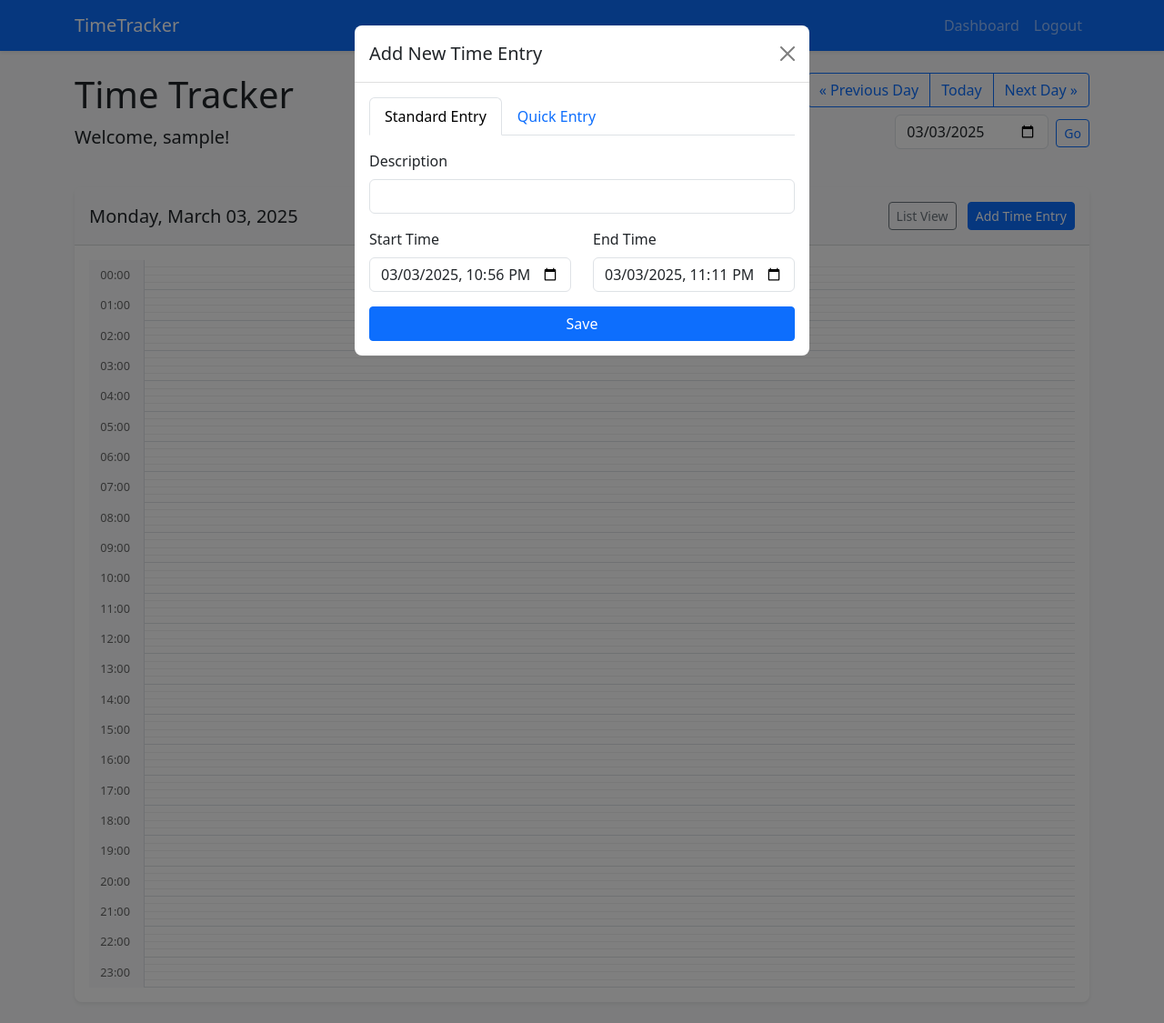
After one commit to saltKonstantin/timetracker, a Flask app: page /timeline in a window 1280 px wide, after a click on "Add Time Entry". The commit adds this page. Shown: the top 1125 px of the page at 91% size. Run offline with Flask 3, Linux system fonts and the light colour scheme; the visitor is signed in with stand-in values (Sample User, id 1); data that the repository does not hold is empty; some libraries are stand-ins or nearby versions.

Commit message:
Added timeline feature

```diff
--- a/routes/time_entries.py
+++ b/routes/time_entries.py
@@ -39,6 +39,46 @@ def dashboard():
     return render_template(
         'time_entries/dashboard.html',
         title='Time Tracker',
+        entries=entries,
+        selected_date=selected_date,
+        entry_form=entry_form,
+        quick_form=quick_form,
+        timedelta=timedelta
+    )
+
+@entries_bp.route('/timeline')
+@login_required
+def timeline():
+    # Default to today's date
+    date_str = request.args.get('date', datetime.now().strftime('%Y-%m-%d'))
+    try:
+        selected_date = datetime.strptime(date_str, '%Y-%m-%d')
+    except ValueError:
+        selected_date = datetime.now()
+
+    # Get start and end of day
+    start_of_day = datetime.combine(selected_date.date(), datetime.min.time())
+    end_of_day = datetime.combine(selected_date.date(), datetime.max.time())
+
+    # Get entries for the selected day
+    entries = TimeEntry.query.filter_by(user_id=current_user.id).filter(
+        TimeEntry.start_time >= start_of_day,
+        TimeEntry.start_time <= end_of_day
+    ).order_by(TimeEntry.start_time).all()
+
+    # Create forms
+    entry_form = TimeEntryForm()
+    quick_form = QuickEntryForm()
+
+    # Default form values to selected date at current time
+    if not request.method == 'POST':
+        now = datetime.now()
+        entry_form.start_time.data = now
+        entry_form.end_time.data = now + timedelta(minutes=15)
+
+    return render_template(
+        'time_entries/timeline.html',
+        title='Time Tracker - Timeline',
         entries=entries,
         selected_date=selected_date,
         entry_form=entry_form,
--- a/static/css/style.css
+++ b/static/css/style.css
@@ -61,3 +61,95 @@ body {
 .modal-footer {
     border-top: 1px solid rgba(0, 0, 0, 0.125);
 }
+
+/* Timeline View Styles */
+.time-grid-container {
+    display: grid;
+    grid-template-columns: 60px 1fr;
+    height: 800px;
+    overflow-y: auto;
+    position: relative;
+}
+
+.time-labels {
+    grid-column: 1;
+    display: grid;
+    grid-template-rows: repeat(24, 1fr);
+    align-items: center;
+    font-size: 0.8rem;
+    color: #666;
+    text-align: right;
+    padding-right: 10px;
+    position: sticky;
+    left: 0;
+    background: #f8f9fa;
+    z-index: 2;
+}
+
+.time-grid {
+    grid-column: 2;
+    display: grid;
+    grid-template-rows: repeat(96, 1fr);
+    border-left: 1px solid #dee2e6;
+    position: relative;
+}
+
+.time-slot {
+    height: 100%;
+    border-bottom: 1px solid #f0f0f0;
+    cursor: pointer;
+}
+
+.time-slot:nth-child(4n) {
+    border-bottom: 1px solid #dee2e6;
+}
+
+.time-slot:hover {
+    background-color: rgba(13, 110, 253, 0.1);
+}
+
+.time-slot.selected {
+    background-color: rgba(13, 110, 253, 0.3);
+}
+
+#timeEntries {
+    grid-column: 2;
+    grid-row: 1;
+    display: grid;
+    grid-template-rows: repeat(96, 1fr);
+    z-index: 1;
+    position: absolute;
+    width: 100%;
+    height: 100%;
+}
+
+.time-entry {
+    margin-right: 5px;
+    padding: 4px;
+    border-radius: 4px;
+    overflow: hidden;
+    cursor: pointer;
+    box-shadow: 0 1px 3px rgba(0,0,0,0.1);
+    z-index: 3;
+}
+
+.time-entry:hover {
+    box-shadow: 0 2px 5px rgba(0,0,0,0.2);
+    opacity: 0.9;
+}
+
+.entry-title {
+    font-weight: bold;
+    white-space: nowrap;
+    overflow: hidden;
+    text-overflow: ellipsis;
+}
+
+.entry-time {
+    font-size: 0.75rem;
+    opacity: 0.8;
+}
+
+.hour-label {
+    padding: 5px;
+}
--- /dev/null
+++ b/templates/time_entries/timeline.html
@@ -0,0 +1,446 @@
+{% extends "base.html" %}
+
+{% block title %}Timeline - TimeTracker{% endblock %}
+
+{% block content %}
+<div class="row mb-4">
+    <div class="col-md-6">
+        <h1>Time Tracker</h1>
+        <p class="lead">Welcome, {{ current_user.username }}!</p>
+    </div>
+    <div class="col-md-6 text-md-end">
+        <div class="btn-group">
+            <a href="{{ url_for('entries.timeline', date=(selected_date - timedelta(days=1)).strftime('%Y-%m-%d')) }}" class="btn btn-outline-primary">
+                <span>&laquo; Previous Day</span>
+            </a>
+            <a href="{{ url_for('entries.timeline') }}" class="btn btn-outline-primary">Today</a>
+            <a href="{{ url_for('entries.timeline', date=(selected_date + timedelta(days=1)).strftime('%Y-%m-%d')) }}" class="btn btn-outline-primary">
+                <span>Next Day &raquo;</span>
+            </a>
+        </div>
+    </div>
+</div>
+
+<div class="card">
+    <div class="card-header d-flex justify-content-between align-items-center">
+        <h2 class="h5 mb-0">{{ selected_date.strftime('%A, %B %d, %Y') }}</h2>
+        <div>
+            <a href="{{ url_for('entries.dashboard', date=selected_date.strftime('%Y-%m-%d')) }}" class="btn btn-sm btn-outline-secondary me-2">
+                List View
+            </a>
+            <button type="button" class="btn btn-sm btn-primary" data-bs-toggle="modal" data-bs-target="#newEntryModal">
+                Add Time Entry
+            </button>
+        </div>
+    </div>
+    <div class="card-body">
+        <div class="time-grid-container">
+            <div class="time-labels">
+                {% for hour in range(24) %}
+                <div class="hour-label">{{ "%02d:00"|format(hour) }}</div>
+                {% endfor %}
+            </div>
+            <div class="time-grid" id="timeGrid">
+                {% for hour in range(24) %}
+                    {% for minute in [0, 15, 30, 45] %}
+                        <div class="time-slot"
+                             data-hour="{{ hour }}"
+                             data-minute="{{ minute }}"
+                             data-time="{{ '%02d:%02d'|format(hour, minute) }}">
+                        </div>
+                    {% endfor %}
+                {% endfor %}
+            </div>
+            <div id="timeEntries">
+                <!-- Time entry blocks will be dynamically inserted here by JavaScript -->
+            </div>
+        </div>
+    </div>
+</div>
+
+<!-- Entry Info Modal -->
+<div class="modal fade" id="entryInfoModal" tabindex="-1" aria-labelledby="entryInfoModalLabel" aria-hidden="true">
+    <div class="modal-dialog">
+        <div class="modal-content">
+            <div class="modal-header">
+                <h5 class="modal-title" id="entryInfoModalLabel">Entry Details</h5>
+                <button type="button" class="btn-close" data-bs-dismiss="modal" aria-label="Close"></button>
+            </div>
+            <div class="modal-body">
+                <p><strong>Description:</strong> <span id="entryInfoDescription"></span></p>
+                <p><strong>Start Time:</strong> <span id="entryInfoStartTime"></span></p>
+                <p><strong>End Time:</strong> <span id="entryInfoEndTime"></span></p>
+                <p><strong>Duration:</strong> <span id="entryInfoDuration"></span></p>
+            </div>
+            <div class="modal-footer">
+                <a href="#" id="editEntryLink" class="btn btn-primary">Edit</a>
+                <button type="button" id="deleteEntryBtn" class="btn btn-danger">Delete</button>
+                <button type="button" class="btn btn-secondary" data-bs-dismiss="modal">Close</button>
+            </div>
+        </div>
+    </div>
+</div>
+
+<!-- Delete Confirmation Modal -->
+<div class="modal fade" id="deleteModal" tabindex="-1" aria-labelledby="deleteModalLabel" aria-hidden="true">
+    <div class="modal-dialog">
+        <div class="modal-content">
+            <div class="modal-header">
+                <h5 class="modal-title" id="deleteModalLabel">Confirm Delete</h5>
+                <button type="button" class="btn-close" data-bs-dismiss="modal" aria-label="Close"></button>
+            </div>
+            <div class="modal-body">
+                <p>Are you sure you want to delete the entry "<span id="deleteEntryName"></span>"?</p>
+                <p class="text-danger">This action cannot be undone.</p>
+            </div>
+            <div class="modal-footer">
+                <button type="button" class="btn btn-secondary" data-bs-dismiss="modal">Cancel</button>
+                <form id="deleteForm" method="post" action="">
+                    <button type="submit" class="btn btn-danger">Delete</button>
+                </form>
+            </div>
+        </div>
+    </div>
+</div>
+
+<!-- New Entry Modal (same as in dashboard.html) -->
+<div class="modal fade" id="newEntryModal" tabindex="-1" aria-labelledby="newEntryModalLabel" aria-hidden="true">
+    <div class="modal-dialog">
+        <div class="modal-content">
+            <div class="modal-header">
+                <h5 class="modal-title" id="newEntryModalLabel">Add New Time Entry</h5>
+                <button type="button" class="btn-close" data-bs-dismiss="modal" aria-label="Close"></button>
+            </div>
+            <div class="modal-body">
+                <ul class="nav nav-tabs" id="entryTabs" role="tablist">
+                    <li class="nav-item" role="presentation">
+                        <button class="nav-link active" id="standard-tab" data-bs-toggle="tab"
+                                data-bs-target="#standard" type="button" role="tab"
+                                aria-controls="standard" aria-selected="true">Standard Entry</button>
+                    </li>
+                    <li class="nav-item" role="presentation">
+                        <button class="nav-link" id="quick-tab" data-bs-toggle="tab"
+                                data-bs-target="#quick" type="button" role="tab"
+                                aria-controls="quick" aria-selected="false">Quick Entry</button>
+                    </li>
+                </ul>
+                <div class="tab-content pt-3" id="entryTabsContent">
+                    <div class="tab-pane fade show active" id="standard" role="tabpanel" aria-labelledby="standard-tab">
+                        <form method="post" action="{{ url_for('entries.create_entry') }}">
+                            {{ entry_form.hidden_tag() }}
+                            <div class="mb-3">
+                                {{ entry_form.description.label(class="form-label") }}
+                                {{ entry_form.description(class="form-control") }}
+                                {% for error in entry_form.description.errors %}
+                                    <span class="text-danger">{{ error }}</span>
+                                {% endfor %}
+                            </div>
+                            <div class="row">
+                                <div class="col-md-6 mb-3">
+                                    {{ entry_form.start_time.label(class="form-label") }}
+                                    {{ entry_form.start_time(class="form-control") }}
+                                    {% for error in entry_form.start_time.errors %}
+                                        <span class="text-danger">{{ error }}</span>
+                                    {% endfor %}
+                                </div>
+                                <div class="col-md-6 mb-3">
+                                    {{ entry_form.end_time.label(class="form-label") }}
+                                    {{ entry_form.end_time(class="form-control") }}
+                                    {% for error in entry_form.end_time.errors %}
+                                        <span class="text-danger">{{ error }}</span>
+                                    {% endfor %}
+                                </div>
+                            </div>
+                            <div class="d-grid gap-2">
+                                {{ entry_form.submit(class="btn btn-primary") }}
+                            </div>
+                        </form>
+                    </div>
+                    <div class="tab-pane fade" id="quick" role="tabpanel" aria-labelledby="quick-tab">
+                        <form method="post" action="{{ url_for('entries.quick_entry') }}">
+                            {{ quick_form.hidden_tag() }}
+                            <div class="mb-3">
+                                {{ quick_form.description.label(class="form-label") }}
+                                {{ quick_form.description(class="form-control") }}
+                                {% for error in quick_form.description.errors %}
+                                    <span class="text-danger">{{ error }}</span>
+                                {% endfor %}
+                            </div>
+                            <div class="mb-3">
+                                {{ quick_form.duration.label(class="form-label") }}
+                                {{ quick_form.duration(class="form-control", placeholder="e.g. 0.25 for 15 minutes, 1.5 for 1.5 hours") }}
+                                <div class="form-text">Enter hours, e.g. 0.25 for 15 minutes, 1.5 for 1.5 hours</div>
+                                {% for error in quick_form.duration.errors %}
+                                    <span class="text-danger">{{ error }}</span>
+                                {% endfor %}
+                            </div>
+                            <div class="d-grid gap-2">
+                                {{ quick_form.submit(class="btn btn-primary") }}
+                            </div>
+                        </form>
+                    </div>
+                </div>
+            </div>
+        </div>
+    </div>
+</div>
+
+<!-- New Entry from Selection Modal -->
+<div class="modal fade" id="newEntryFromSelectionModal" tabindex="-1" aria-labelledby="newEntryFromSelectionModalLabel" aria-hidden="true">
+    <div class="modal-dialog">
+        <div class="modal-content">
+            <div class="modal-header">
+                <h5 class="modal-title" id="newEntryFromSelectionModalLabel">Add New Time Entry</h5>
+                <button type="button" class="btn-close" data-bs-dismiss="modal" aria-label="Close"></button>
+            </div>
+            <div class="modal-body">
+                <form id="newEntryFromSelectionForm" method="post" action="{{ url_for('entries.create_entry') }}">
+                    {{ entry_form.hidden_tag() }}
+                    <div class="mb-3">
+                        {{ entry_form.description.label(class="form-label") }}
+                        {{ entry_form.description(class="form-control") }}
+                    </div>
+                    <div class="row">
+                        <div class="col-md-6 mb-3">
+                            {{ entry_form.start_time.label(class="form-label") }}
+                            {{ entry_form.start_time(class="form-control", id="selectionStartTime") }}
+                        </div>
+                        <div class="col-md-6 mb-3">
+                            {{ entry_form.end_time.label(class="form-label") }}
+                            {{ entry_form.end_time(class="form-control", id="selectionEndTime") }}
+                        </div>
+                    </div>
+                    <div class="d-grid gap-2">
+                        {{ entry_form.submit(class="btn btn-primary") }}
+                    </div>
+                </form>
+            </div>
+        </div>
+    </div>
+</div>
+{% endblock %}
+
+{% block scripts %}
+<script>
+    document.addEventListener('DOMContentLoaded', function() {
+        const timeGrid = document.getElementById('timeGrid');
+        const timeEntries = document.getElementById('timeEntries');
+        const currentDate = "{{ selected_date.strftime('%Y-%m-%d') }}";
+        let entries = [];
+
+        // Parse entries data from Jinja
+        {% for entry in entries %}
+        entries.push({
+            id: {{ entry.id }},
+            description: "{{ entry.description }}",
+            start_time: new Date("{{ entry.start_time.isoformat() }}"),
+            end_time: new Date("{{ entry.end_time.isoformat() }}"),
+            duration_minutes: {{ entry.duration }}
+        });
+        {% endfor %}
+
+        // Selection state
+        let isSelecting = false;
+        let selectionStart = null;
+        let selectionEnd = null;
+        let selectedSlots = [];
+
+        // Render entries on the timeline
+        function renderEntries() {
+            // Clear existing entries
+            timeEntries.innerHTML = '';
+
+            // Render each entry
+            entries.forEach(entry => {
+                const startHour = entry.start_time.getHours();
+                const startMinute = entry.start_time.getMinutes();
+                const endHour = entry.end_time.getHours();
+                const endMinute = entry.end_time.getMinutes();
+
+                // Calculate position and size
+                const startPosition = (startHour * 4) + Math.floor(startMinute / 15);
+                const endPosition = (endHour * 4) + Math.ceil(endMinute / 15);
+                const entryLength = endPosition - startPosition;
+
+                // Create entry element
+                const entryEl = document.createElement('div');
+                entryEl.className = 'time-entry';
+                entryEl.style.gridRow = `${startPosition + 1} / span ${entryLength}`;
+                entryEl.style.backgroundColor = getRandomColor(entry.description);
+                entryEl.dataset.entryId = entry.id;
+                entryEl.innerHTML = `
+                    <div class="entry-title">${entry.description}</div>
+                    <div class="entry-time">${formatTime(entry.start_time)} - ${formatTime(entry.end_time)}</div>
+                `;
+
+                // Add click handler to show entry details
+                entryEl.addEventListener('click', () => {
+                    showEntryDetails(entry);
+                });
+
+                timeEntries.appendChild(entryEl);
+            });
+        }
+
+        // Get a deterministic color based on string
+        function getRandomColor(str) {
+            let hash = 0;
+            for (let i = 0; i < str.length; i++) {
+                hash = str.charCodeAt(i) + ((hash << 5) - hash);
+            }
+
+            const hue = hash % 360;
+            return `hsla(${hue}, 70%, 80%, 0.8)`;
+        }
+
+        // Format time as HH:MM
+        function formatTime(date) {
+            return date.toTimeString().substring(0, 5);
+        }
+
+        // Show entry details in modal
+        function showEntryDetails(entry) {
+            document.getElementById('entryInfoDescription').textContent = entry.description;
+            document.getElementById('entryInfoStartTime').textContent = formatTime(entry.start_time);
+            document.getElementById('entryInfoEndTime').textContent = formatTime(entry.end_time);
+
+            // Calculate duration in hours and minutes
+            const hours = Math.floor(entry.duration_minutes / 60);
+            const minutes = entry.duration_minutes % 60;
+            document.getElementById('entryInfoDuration').textContent =
+                `${hours > 0 ? hours + ' hour' + (hours > 1 ? 's' : '') : ''} ${minutes > 0 ? minutes + ' minute' + (minutes > 1 ? 's' : '') : ''}`.trim();
+
+            // Set up edit link
+            document.getElementById('editEntryLink').href = `/entry/${entry.id}/edit`;
+
+            // Set up delete button
+            const deleteBtn = document.getElementById('deleteEntryBtn');
+            deleteBtn.onclick = () => {
+                document.getElementById('deleteEntryName').textContent = entry.description;
+                document.getElementById('deleteForm').action = `/entry/${entry.id}/delete`;
+
+                const entryInfoModal = bootstrap.Modal.getInstance(document.getElementById('entryInfoModal'));
+                entryInfoModal.hide();
+
+                const deleteModal = new bootstrap.Modal(document.getElementById('deleteModal'));
+                deleteModal.show();
+            };
+
+            // Show the modal
+            const modal = new bootstrap.Modal(document.getElementById('entryInfoModal'));
+            modal.show();
+        }
+
+        // Time slot selection
+        timeGrid.addEventListener('mousedown', (e) => {
+            if (e.target.classList.contains('time-slot')) {
+                isSelecting = true;
+                selectionStart = e.target;
+                selectionEnd = e.target;
+                updateSelection();
+            }
+        });
+
+        timeGrid.addEventListener('mouseover', (e) => {
+            if (isSelecting && e.target.classList.contains('time-slot')) {
+                selectionEnd = e.target;
+                updateSelection();
+            }
+        });
+
+        document.addEventListener('mouseup', () => {
+            if (isSelecting) {
+                isSelecting = false;
+                // If we have a valid selection, show entry creation modal
+                if (selectedSlots.length > 0) {
+                    showNewEntryFromSelection();
+                }
+            }
+        });
+
+        // Update the visual selection
+        function updateSelection() {
+            // Clear previous selection
+            selectedSlots.forEach(slot => {
+                slot.classList.remove('selected');
+            });
+            selectedSlots = [];
+
+            if (!selectionStart || !selectionEnd) return;
+
+            // Get start and end positions
+            const startHour = parseInt(selectionStart.dataset.hour);
+            const startMinute = parseInt(selectionStart.dataset.minute);
+            const endHour = parseInt(selectionEnd.dataset.hour);
+            const endMinute = parseInt(selectionEnd.dataset.minute);
+
+            // Determine direction
+            let startPos, endPos;
+            if (startHour * 60 + startMinute <= endHour * 60 + endMinute) {
+                startPos = { hour: startHour, minute: startMinute };
+                endPos = { hour: endHour, minute: endMinute };
+            } else {
+                startPos = { hour: endHour, minute: endMinute };
+                endPos = { hour: startHour, minute: startMinute };
+            }
+
+            // Select all time slots in the range
+            const allSlots = document.querySelectorAll('.time-slot');
+            allSlots.forEach(slot => {
+                const hour = parseInt(slot.dataset.hour);
+                const minute = parseInt(slot.dataset.minute);
+
+                if ((hour > startPos.hour || (hour === startPos.hour && minute >= startPos.minute)) &&
+                    (hour < endPos.hour || (hour === endPos.hour && minute <= endPos.minute))) {
+                    slot.classList.add('selected');
+                    selectedSlots.push(slot);
+                }
+            });
+        }
+
+        // Show new entry modal with selection times pre-filled
+        function showNewEntryFromSelection() {
+            if (selectedSlots.length === 0) return;
+
+            // Find first and last selected slots
+            let firstSlot = selectedSlots[0];
+            let lastSlot = selectedSlots[selectedSlots.length - 1];
+
+            const firstHour = parseInt(firstSlot.dataset.hour);
+            const firstMinute = parseInt(firstSlot.dataset.minute);
+            const lastHour = parseInt(lastSlot.dataset.hour);
+            const lastMinute = parseInt(lastSlot.dataset.minute);
+
+            // Add 15 minutes to the last slot to get end time
+            let endHour = lastHour;
+            let endMinute = lastMinute + 15;
+            if (endMinute >= 60) {
+                endHour++;
+                endMinute = 0;
+            }
+
+            // Set the form values
+            const startDateTime = new Date(currentDate);
+            startDateTime.setHours(firstHour, firstMinute, 0);
+
+            const endDateTime = new Date(currentDate);
+            endDateTime.setHours(endHour, endMinute, 0);
+
+            // Format for the datetime-local input
+            const formatForInput = (date) => {
+                return date.toISOString().substring(0, 16);
+            };
+
+            document.getElementById('selectionStartTime').value = formatForInput(startDateTime);
+            document.getElementById('selectionEndTime').value = formatForInput(endDateTime);
+
+            // Show the modal
+            const modal = new bootstrap.Modal(document.getElementById('newEntryFromSelectionModal'));
+            modal.show();
+        }
+
+        // Initial render
+        renderEntries();
+    });
+</script>
+{% endblock %}
```
Also changed, not shown: templates/time_entries/dashboard.html (+8 -3 lines), 4 other files.
